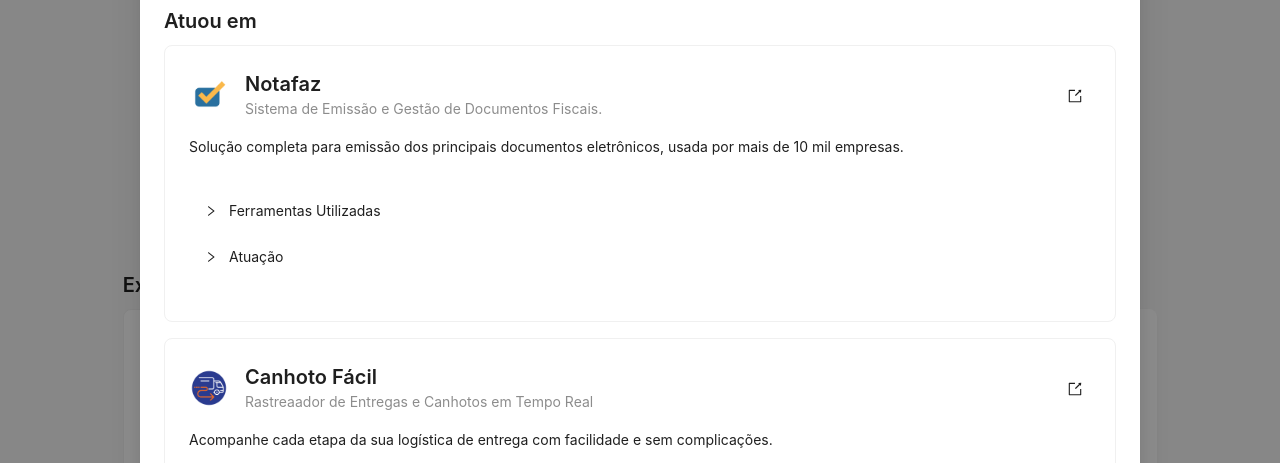
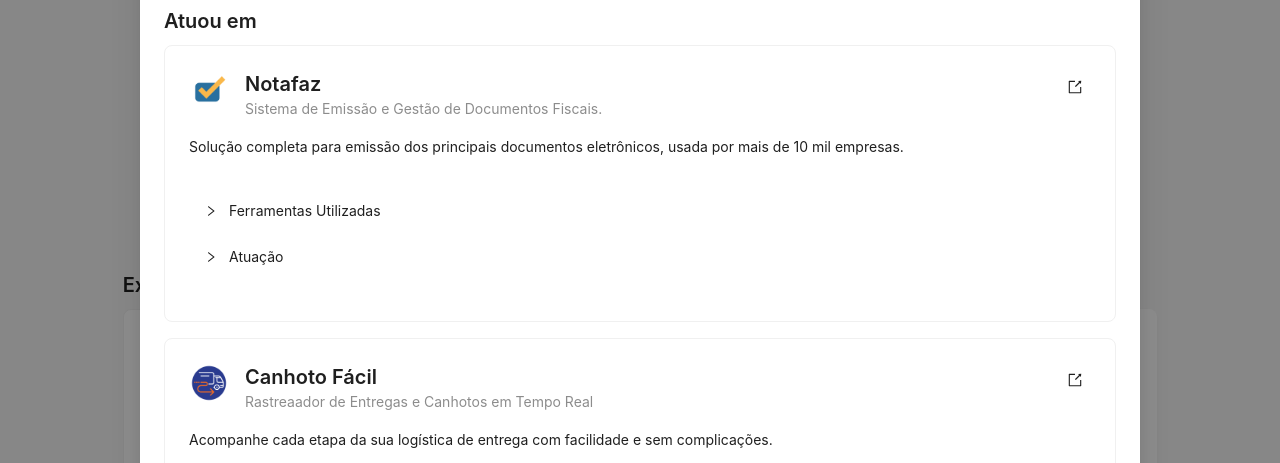
Before and after one commit to eduardowgmendes/personal-resume, a React (Vite) app: page / in a window 1280 px wide. Both pictures are taken after a click on the element 466 px from the left and 706 px from the top of the page. Shown: the part 241-704 px from the top of the page. Built offline with nearby package versions, Linux system fonts and the light colour scheme; grey boxes are pictures that could not be loaded.

Commit message:
rewritted some sections on resume.json

```diff
--- a/src/components/WorkExperienceOverview.jsx
+++ b/src/components/WorkExperienceOverview.jsx
@@ -77,7 +77,7 @@
                                     <Row gutter={[16, 16]}>
 
                                         <Col span={24}>
-                                            <Flex align="center" justify="stretch" gap={'middle'}>
+                                            <Flex align="start" justify="stretch" gap={'middle'}>
                                                 {project.media.projectLogo.length > 0 ?
                                                     <Avatar shape="square" size={'large'} src={project.media.projectLogo} /> : <Avatar shape="square" size={'large'} icon={<IdcardOutlined />} />
                                                 }
@@ -86,7 +86,7 @@
                                                     <Paragraph type="secondary" style={{ margin: 0 }}>{project.category}</Paragraph>
                                                 </Flex>
                                                 <Tooltip title={'Visitar'}>
-                                                    <Button type="icon" icon={<ExportOutlined />} src={project.website} />
+                                                    <Button type="icon" icon={<ExportOutlined />} src={project.website} target="_blank" rel="noopener noreferrer" />
                                                 </Tooltip>
                                             </Flex>
                                         </Col>
```
